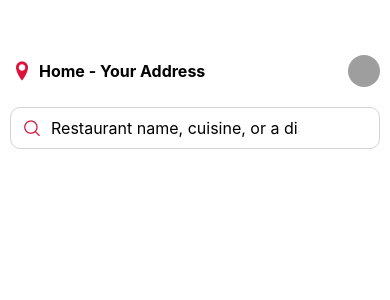
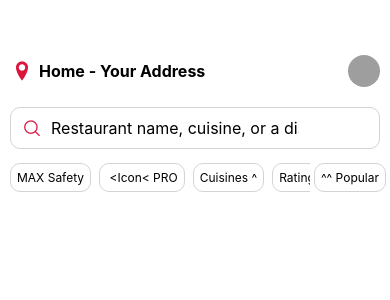
Before and after one commit to abhiram11/Zomato-AppClone-React-Native, a React Native app: screen / in a window 390 px wide. Shown: the top 300 px of the page. Built offline with nearby package versions, Linux system fonts and the light colour scheme; grey boxes are pictures that could not be loaded.

Commit message:
added categories scroll view as well

```diff
--- a/components/SearchHeader.js
+++ b/components/SearchHeader.js
@@ -1,9 +1,27 @@
-import React from "react";
-import { View, Text, TextInput } from "react-native";
+import React, { useState } from "react";
+import {
+  View,
+  Text,
+  TextInput,
+  TouchableOpacity,
+  ScrollView,
+} from "react-native";
 import AntDesign from "react-native-vector-icons/AntDesign";
+
+const categoriesData = [
+  { title: "MAX Safety" },
+  { title: " <Icon< PRO" },
+  { title: "Cuisines ^" },
+  { title: "Rating 4.0+" },
+  { title: "Fastest Delivery" },
+  { title: "Offers" },
+  { title: "Takeaway" },
+];
 
 export default function SearchHeader() {
   return (
+    <View>
+      {/* Searchbox */}
       <View
         style={{
           flexDirection: "row",
@@ -27,5 +45,50 @@ export default function SearchHeader() {
           style={{ fontSize: 16, marginLeft: 6 }}
         />
       </View>
+      {/* Scrollable Categories */}
+      {/* Make a component that can be re-used */}
+      <View style={{ flexDirection: "row" }}>
+        <ScrollView
+          horizontal
+          style={{ marginLeft: 6 }}
+          showsHorizontalScrollIndicator={false}
+        >
+          {categoriesData.map((category, index) => (
+            <CategoriesSearch category={category.title} key={index} />
+          ))}
+        </ScrollView>
+        <CategoriesSearch category="^^ Popular" isPopular />
+      </View>
+    </View>
   );
 }
+
+const CategoriesSearch = (props) => {
+  // const [clicked, setClicked] = useState(false);
+  // const toggleColor = () => {
+  //   setClicked(!clicked);
+  // };
+
+  return (
+    // set overall margins for the view later
+    <View
+      style={{
+        padding: 6,
+        // margin: props.isPopular ? 0 : 4,
+        margin: 4,
+        borderWidth: 1,
+        borderRadius: 10,
+        borderColor: "lightgray",
+        // borderColor: clicked ? "crimson" : "lightgray",
+      }}
+    >
+      <TouchableOpacity
+      // onClick={() => {
+      //   setClicked(() => !clicked);
+      // }}
+      >
+        <Text style={{ fontSize: 12 }}>{props.category}</Text>
+      </TouchableOpacity>
+    </View>
+  );
+};
```
Lines whose indentation alone changed are shown as unchanged.
